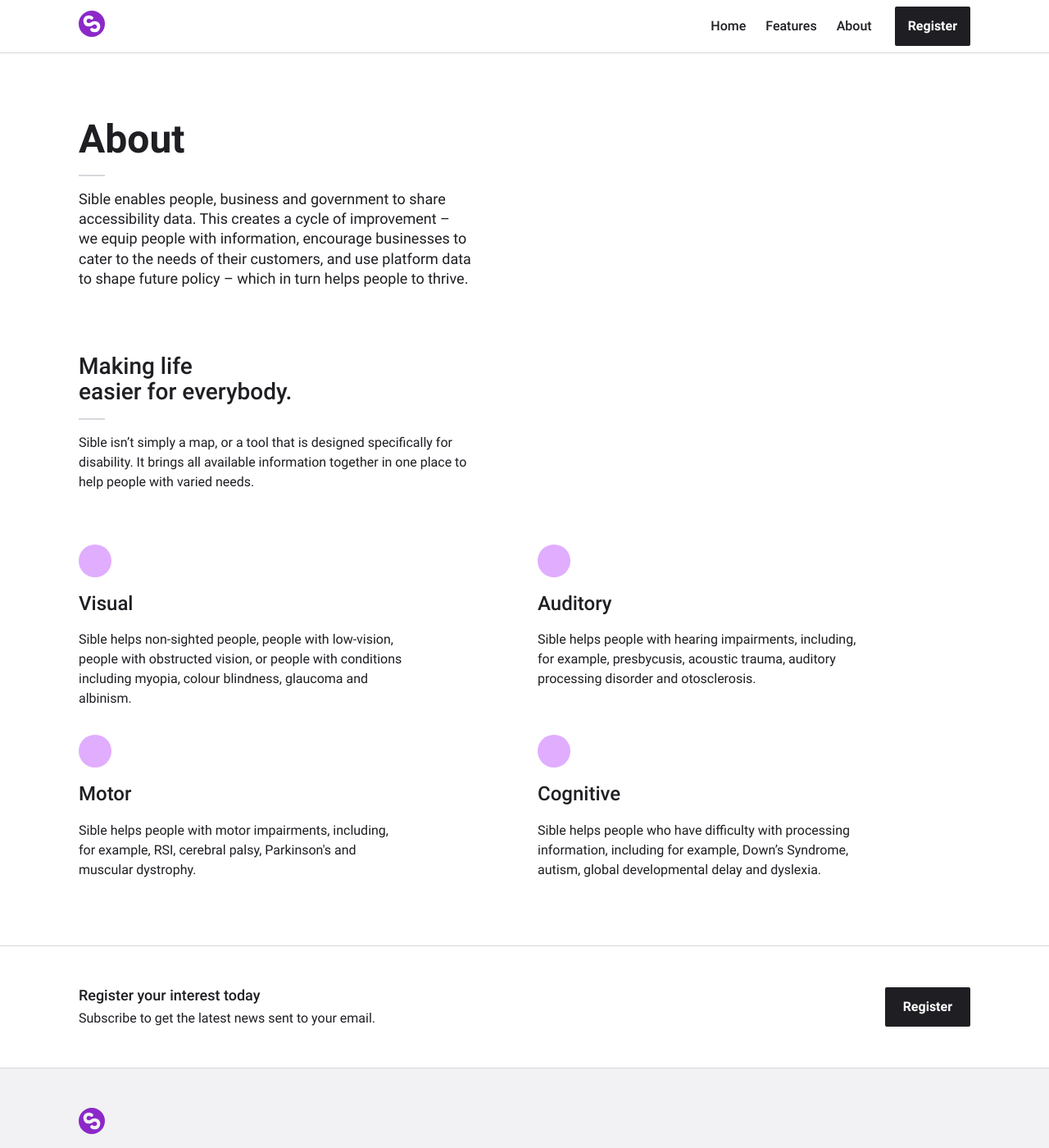
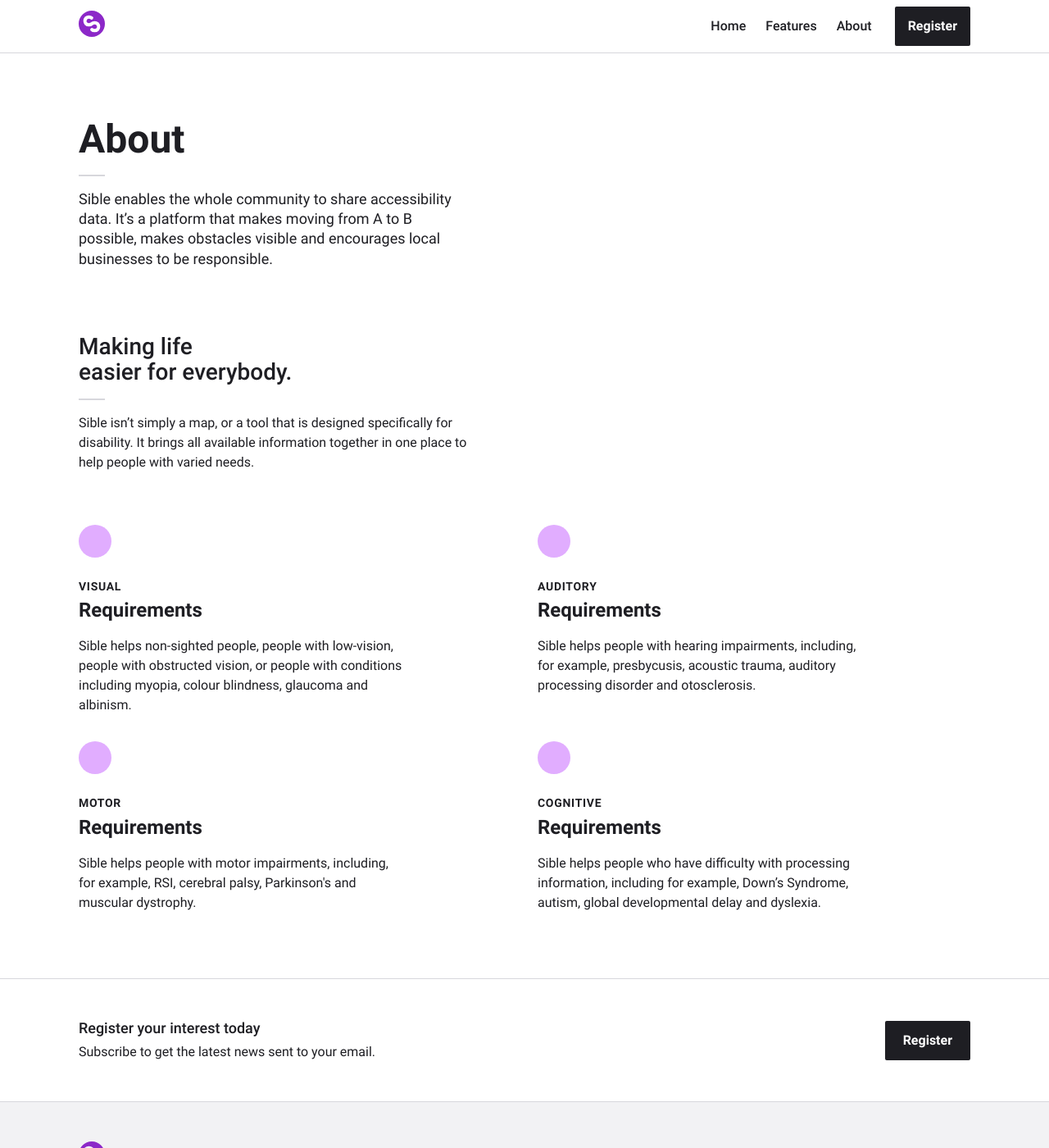
Before and after one commit to scottdejonge/sible.org, a Jekyll site: the page built from pages/about.html, in a window 1280 px wide and 1400 px high. Shown: the whole window at 82% size. Built offline with Jekyll 4.4.1, drawn with Linux system fonts in a browser that asks for light colours.

Commit message:
About copy

```diff
--- a/pages/about.html
+++ b/pages/about.html
@@ -2,7 +2,7 @@
 layout: page
 order: 40
 title: About
-description: Sible enables people, business and government to share accessibility data. This creates a cycle of improvement – we equip people with information, encourage businesses to cater to the needs of their customers, and use platform data to shape future policy – which in turn helps people to thrive.
+description: Sible enables the whole community to share accessibility data. It’s a platform that makes moving from A to B possible, makes obstacles visible and encourages local businesses to be responsible.
 permalink: /about/
 ---
 
@@ -30,7 +30,10 @@
                 </figure>
               </header>
               <div class="flex-auto">
-                <h3 class="no-margin">Visual</h3>
+                <h3>
+                  <span class="small-caps">Visual</span><br>
+                  <strong>Requirements</strong>
+                </h3>
                 <p class="max-width-25rem">Sible helps non-sighted people, people with low-vision, people with obstructed vision, or people with conditions including myopia, colour blindness, glaucoma and albinism.</p>
               </div>
             </section>
@@ -50,7 +53,10 @@
                 </figure>
               </header>
               <div class="flex-auto">
-                <h3 class="no-margin">Auditory</h3>
+                <h3>
+                  <span class="small-caps">Auditory</span><br>
+                  <strong>Requirements</strong>
+                </h3>
                 <p class="max-width-25rem">Sible helps people with hearing impairments, including, for example, presbycusis, acoustic trauma, auditory processing disorder and otosclerosis.</p>
               </div>
             </section>
@@ -70,7 +76,10 @@
                 </figure>
               </header>
               <div class="flex-auto">
-                <h3 class="no-margin">Motor</h3>
+                <h3>
+                  <span class="small-caps">Motor</span><br>
+                  <strong>Requirements</strong>
+                </h3>
                 <p class="max-width-25rem">Sible helps people with motor impairments, including, for example, RSI, cerebral palsy, Parkinson's and muscular dystrophy.</p>
               </div>
             </section>
@@ -90,7 +99,10 @@
                 </figure>
               </header>
               <div class="flex-auto">
-                <h3 class="no-margin">Cognitive</h3>
+                <h3>
+                  <span class="small-caps">Cognitive</span><br>
+                  <strong>Requirements</strong>
+                </h3>
                 <p class="max-width-25rem">Sible helps people who have difficulty with processing information, including for example, Down’s Syndrome, autism, global developmental delay and dyslexia.</p>
               </div>
             </section>
```
